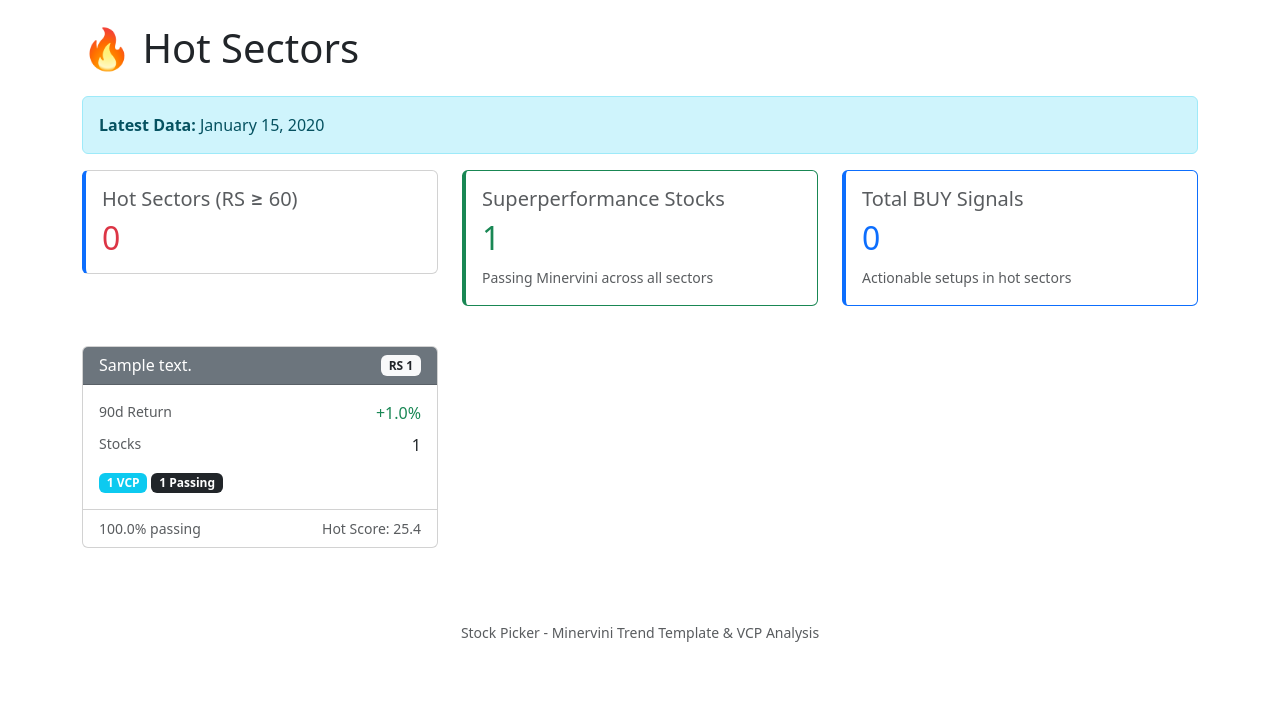
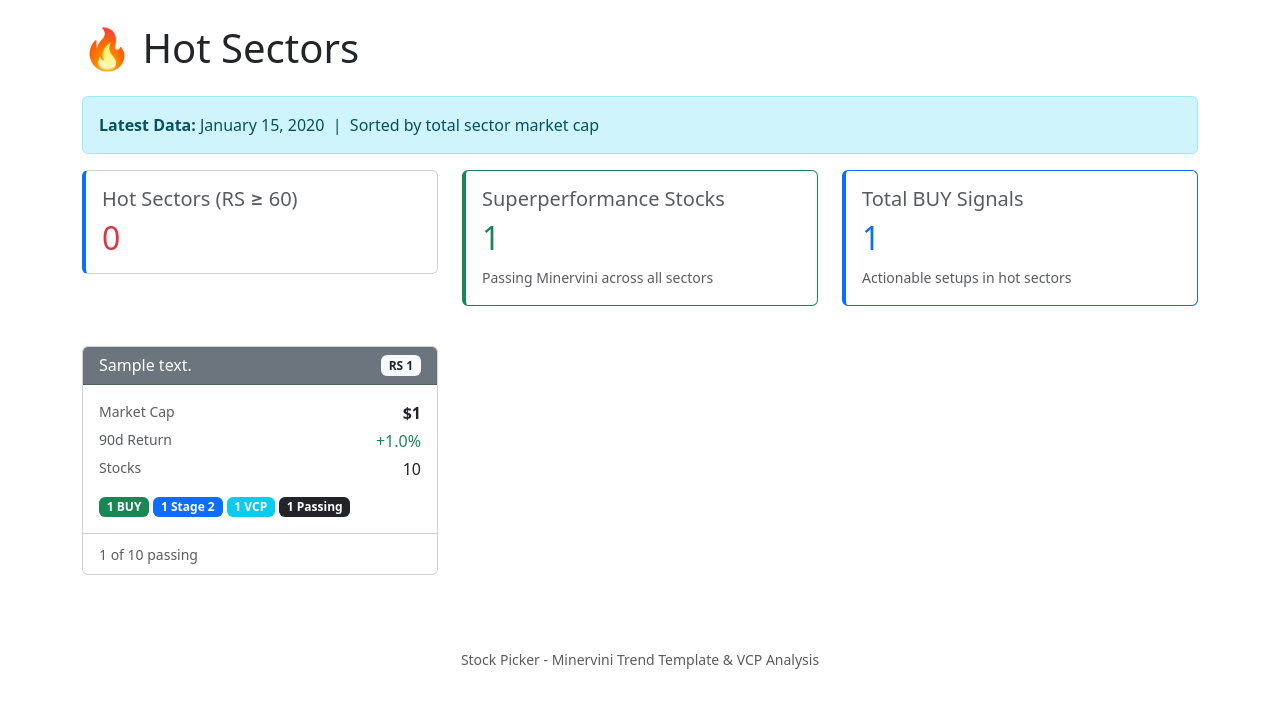
Before and after one commit to metsfan/stock-picker, a Django app: page /sectors/ in a window 1280 px wide. Shown: the part 80-800 px from the top of the page. Run offline with Django 5.2, Linux system fonts and the light colour scheme; tables that the repository leaves empty hold one stand-in row (values such as "Sample post"); some libraries are stand-ins or nearby versions.

Commit message:
Better sector performance metrics

```diff
--- a/scripts/minervini/analyzer.py
+++ b/scripts/minervini/analyzer.py
@@ -610,6 +610,10 @@ def main():
     print("\nSaving metrics to database...")
     analyzer.db.save_metrics_batch(buffered_metrics)
 
+    # Update sector aggregates (market cap, BUY count, etc.) now that metrics are saved
+    print("Updating sector aggregates...")
+    analyzer.sector.update_sector_aggregates(target_date)
+
     if notifications:
         analyzer.db.save_notifications_batch(notifications)
         print(f"✓ Saved {len(notifications)} notification(s)")
--- a/stocks/models.py
+++ b/stocks/models.py
@@ -428,6 +428,13 @@ class SectorPerformance(models.Model):
     sector_rs = models.DecimalField(max_digits=10, decimal_places=2, null=True)
     stock_count = models.IntegerField(null=True)
 
+    # Pre-computed aggregates (populated after stock analysis)
+    sector_market_cap = models.BigIntegerField(null=True, blank=True)
+    buy_count = models.IntegerField(null=True, default=0)
+    passing_count = models.IntegerField(null=True, default=0)
+    stage2_count = models.IntegerField(null=True, default=0)
+    vcp_count = models.IntegerField(null=True, default=0)
+
     class Meta:
         db_table = 'sector_performance'
         managed = False
@@ -451,6 +458,20 @@ class SectorPerformance(models.Model):
             return "Average"
         else:
             return "Lagging"
+
+    @property
+    def sector_market_cap_formatted(self):
+        """Format total sector market cap"""
+        if not self.sector_market_cap:
+            return "N/A"
+        if self.sector_market_cap >= 1_000_000_000_000:
+            return f"${self.sector_market_cap / 1_000_000_000_000:.1f}T"
+        elif self.sector_market_cap >= 1_000_000_000:
+            return f"${self.sector_market_cap / 1_000_000_000:.1f}B"
+        elif self.sector_market_cap >= 1_000_000:
+            return f"${self.sector_market_cap / 1_000_000:.0f}M"
+        else:
+            return f"${self.sector_market_cap:,.0f}"
 
 
 class Notification(models.Model):
--- a/stocks/templates/stocks/hot_sectors.html
+++ b/stocks/templates/stocks/hot_sectors.html
@@ -10,6 +10,7 @@
     {% if latest_date %}
         <div class="alert alert-info">
             <strong>Latest Data:</strong> {{ latest_date|date:"F d, Y" }}
+            &nbsp;|&nbsp; Sorted by total sector market cap
         </div>
 
         <div class="row mb-4">
@@ -42,49 +43,53 @@
         </div>
 
         <div class="row">
-            {% for item in sector_data %}
+            {% for sector in sectors %}
             <div class="col-md-6 col-lg-4 mb-4">
-                <a href="{% url 'stocks:sector_detail' item.sector.sic_code %}" class="text-decoration-none">
+                <a href="{% url 'stocks:sector_detail' sector.sic_code %}" class="text-decoration-none">
                     <div class="card h-100 sector-card">
                         <div class="card-header d-flex justify-content-between align-items-center
-                            {% if item.sector.sector_rs >= 70 %}bg-success text-white
-                            {% elif item.sector.sector_rs >= 50 %}bg-info text-white
+                            {% if sector.sector_rs >= 70 %}bg-success text-white
+                            {% elif sector.sector_rs >= 50 %}bg-info text-white
                             {% else %}bg-secondary text-white{% endif %}">
-                            <h6 class="mb-0 text-truncate me-2">{{ item.sector.sic_description|default:"Unknown Sector" }}</h6>
-                            <span class="badge bg-light text-dark">RS {{ item.sector.sector_rs|floatformat:0 }}</span>
+                            <h6 class="mb-0 text-truncate me-2">{{ sector.sic_description|default:"Unknown Sector" }}</h6>
+                            <span class="badge bg-light text-dark">RS {{ sector.sector_rs|floatformat:0 }}</span>
                         </div>
                         <div class="card-body">
-                            <div class="d-flex justify-content-between mb-2">
+                            <div class="d-flex justify-content-between mb-1">
+                                <small class="text-muted">Market Cap</small>
+                                <span class="fw-bold">{{ sector.sector_market_cap_formatted }}</span>
+                            </div>
+                            <div class="d-flex justify-content-between mb-1">
                                 <small class="text-muted">90d Return</small>
-                                <span class="{% if item.sector.sector_return_90d > 0 %}text-success{% elif item.sector.sector_return_90d < 0 %}text-danger{% endif %}">
-                                    {% if item.sector.sector_return_90d > 0 %}+{% endif %}{{ item.sector.sector_return_90d|floatformat:1 }}%
+                                <span class="{% if sector.sector_return_90d > 0 %}text-success{% elif sector.sector_return_90d < 0 %}text-danger{% endif %}">
+                                    {% if sector.sector_return_90d > 0 %}+{% endif %}{{ sector.sector_return_90d|floatformat:1 }}%
                                 </span>
                             </div>
                             <div class="d-flex justify-content-between mb-3">
                                 <small class="text-muted">Stocks</small>
-                                <span>{{ item.total }}</span>
+                                <span>{{ sector.stock_count }}</span>
                             </div>
                             <div class="d-flex flex-wrap gap-1">
-                                {% if item.buy_count %}
-                                    <span class="badge bg-success">{{ item.buy_count }} BUY</span>
+                                {% if sector.buy_count %}
+                                    <span class="badge bg-success">{{ sector.buy_count }} BUY</span>
                                 {% endif %}
-                                {% if item.buy_wait_count %}
-                                    <span class="badge bg-warning text-dark">{{ item.buy_wait_count }} BUY/WAIT</span>
+                                {% if sector.stage2_count %}
+                                    <span class="badge bg-primary">{{ sector.stage2_count }} Stage 2</span>
                                 {% endif %}
-                                {% if item.stage2_count %}
-                                    <span class="badge bg-primary">{{ item.stage2_count }} Stage 2</span>
+                                {% if sector.vcp_count %}
+                                    <span class="badge bg-info">{{ sector.vcp_count }} VCP</span>
                                 {% endif %}
-                                {% if item.vcp_count %}
-                                    <span class="badge bg-info">{{ item.vcp_count }} VCP</span>
-                                {% endif %}
-                                {% if item.passing_count %}
-                                    <span class="badge bg-dark">{{ item.passing_count }} Passing</span>
+                                {% if sector.passing_count %}
+                                    <span class="badge bg-dark">{{ sector.passing_count }} Passing</span>
                                 {% endif %}
                             </div>
                         </div>
-                        <div class="card-footer bg-transparent d-flex justify-content-between">
-                            <small class="text-muted">{{ item.passing_pct }}% passing</small>
-                            <small class="text-muted">Hot Score: {{ item.hot_score }}</small>
+                        <div class="card-footer bg-transparent">
+                            {% if sector.stock_count and sector.passing_count %}
+                                <small class="text-muted">{{ sector.passing_count }} of {{ sector.stock_count }} passing</small>
+                            {% else %}
+                                <small class="text-muted">—</small>
+                            {% endif %}
                         </div>
                     </div>
                 </a>
--- a/stocks/views.py
+++ b/stocks/views.py
@@ -219,74 +219,32 @@ def dashboard_view(request):
 
 
 def hot_sectors_view(request):
-    """Hot Sectors overview - sectors ranked by RS and superperformance density."""
+    """Hot Sectors overview - sectors ranked by market cap, using pre-computed aggregates."""
+    from django.db.models import Sum
+
     latest_date = MinerviniMetrics.objects.values_list('date', flat=True).order_by('-date').first()
 
     if not latest_date:
         return render(request, 'stocks/hot_sectors.html', {'latest_date': None})
 
-    # Get all sectors for the latest date
-    sectors = SectorPerformance.objects.filter(date=latest_date).order_by('-sector_rs')
+    # Single query: read pre-computed aggregates, sorted by market cap descending
+    sectors = SectorPerformance.objects.filter(
+        date=latest_date
+    ).order_by('-sector_market_cap')
 
-    # Build per-sector stock aggregates
-    sector_data = []
-    for sector in sectors:
-        # Get stocks in this sector on the latest date
-        sector_stocks = MinerviniMetrics.objects.filter(
-            date=latest_date,
-            symbol__in=TickerDetails.objects.filter(
-                sic_code=sector.sic_code
-            ).values_list('symbol', flat=True)
-        )
-
-        total = sector_stocks.count()
-        if total == 0:
-            continue
-
-        buy_count = sector_stocks.filter(signal='BUY').count()
-        buy_wait_count = sector_stocks.filter(signal__in=['BUY', 'WAIT']).count()
-        passing_count = sector_stocks.filter(passes_minervini=True).count()
-        stage2_count = sector_stocks.filter(stage=2).count()
-        vcp_count = sector_stocks.filter(vcp_detected=True).count()
-
-        # Composite hot score: sector RS weight + superperformance density
-        passing_pct = (passing_count / total * 100) if total > 0 else 0
-        buy_pct = (buy_count / total * 100) if total > 0 else 0
-        stage2_pct = (stage2_count / total * 100) if total > 0 else 0
-        sector_rs_val = float(sector.sector_rs) if sector.sector_rs else 0
-        hot_score = (
-            sector_rs_val * 0.4
-            + passing_pct * 0.25
-            + buy_pct * 0.20
-            + stage2_pct * 0.15
-        )
-
-        sector_data.append({
-            'sector': sector,
-            'total': total,
-            'buy_count': buy_count,
-            'buy_wait_count': buy_wait_count,
-            'passing_count': passing_count,
-            'stage2_count': stage2_count,
-            'vcp_count': vcp_count,
-            'passing_pct': round(passing_pct, 1),
-            'hot_score': round(hot_score, 1),
-        })
-
-    # Sort by hot score descending
-    sector_data.sort(key=lambda x: x['hot_score'], reverse=True)
-
-    # Summary stats
-    hot_sectors_count = sum(1 for s in sector_data if float(s['sector'].sector_rs or 0) >= 60)
-    total_superperformance = sum(s['passing_count'] for s in sector_data)
-    total_buy_signals = sum(s['buy_count'] for s in sector_data)
+    # Summary stats (aggregated from pre-computed columns)
+    agg = sectors.aggregate(
+        total_passing=Sum('passing_count'),
+        total_buy=Sum('buy_count'),
+    )
+    hot_sectors_count = sectors.filter(sector_rs__gte=60).count()
 
     context = {
         'latest_date': latest_date,
-        'sector_data': sector_data,
+        'sectors': sectors,
         'hot_sectors_count': hot_sectors_count,
-        'total_superperformance': total_superperformance,
-        'total_buy_signals': total_buy_signals,
+        'total_superperformance': agg['total_passing'] or 0,
+        'total_buy_signals': agg['total_buy'] or 0,
     }
 
     return render(request, 'stocks/hot_sectors.html', context)
```
Also changed, not shown: scripts/minervini/sector.py (+42 -0 lines), setup_database.sql (+24 -0 lines).
